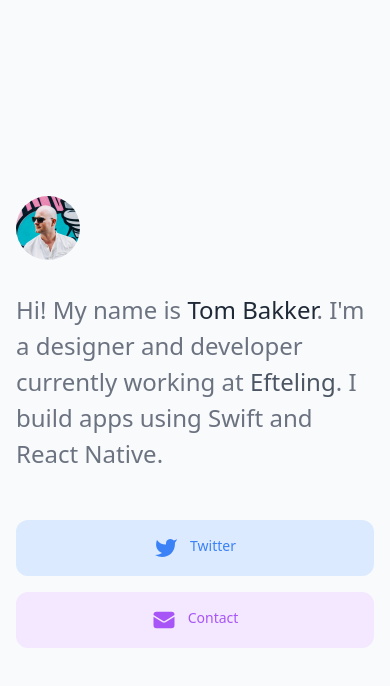
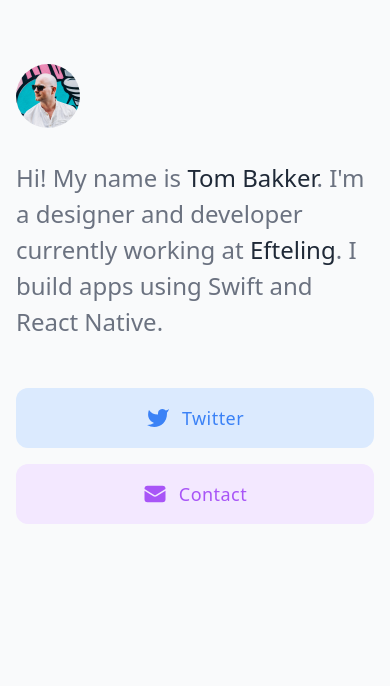
Before and after one commit to BakkerTom/personal-site, a Next.js app: page / in a window 390 px wide. Shown: the top 686 px of the page. Built offline with nearby package versions, Linux system fonts and the light colour scheme.

Commit message:
fix: typography and layout fixes

```diff
--- a/src/pages/index.tsx
+++ b/src/pages/index.tsx
@@ -11,7 +11,7 @@ export default function HomePage() {
       <Seo />
       <main>
         <section>
-          <div className='flex min-h-screen flex-col items-center justify-center px-4'>
+          <div className='flex flex-col items-center justify-center py-16 px-4 sm:min-h-screen sm:py-0'>
             <div>
               <div className='mb-8'>
                 <Avatar className='h-16 w-16 rounded-full' />
@@ -23,7 +23,7 @@ export default function HomePage() {
                 </span>
                 . I'm a designer and developer currently working at{' '}
                 <Link
-                  className='text-gray-600 transition-colors hover:text-primary-p3 dark:text-gray-100'
+                  className='text-gray-800 transition-colors hover:text-primary-p3 dark:text-gray-100'
                   href='https://apps.apple.com/nl/app/efteling/id727498391'
                 >
                   Efteling
@@ -33,7 +33,7 @@ export default function HomePage() {
               <div className='mt-12 flex flex-col space-y-4 sm:flex-row sm:space-y-0 sm:space-x-4'>
                 <Link
                   href='https://twitter.com/BakkerTom'
-                  className='flex justify-center space-x-3 rounded-xl bg-blue-100 py-4 px-6 font-medium text-blue-500 hover:text-blue-400 dark:bg-blue-900 dark:text-blue-300 dark:hover:text-blue-200 sm:justify-start'
+                  className='flex items-center justify-center space-x-3 rounded-xl bg-blue-100 py-4 px-6 text-lg font-medium tracking-wide text-blue-500 hover:text-blue-400 dark:bg-blue-900 dark:text-blue-300 dark:hover:text-blue-200 sm:justify-start sm:text-base'
                 >
                   <svg
                     xmlns='http://www.w3.org/2000/svg'
@@ -41,8 +41,6 @@ export default function HomePage() {
                     height='24'
                     viewBox='0 0 24 24'
                     fill='currentColor'
-                    strokeLinecap='round'
-                    strokeLinejoin='round'
                     className='feather feather-twitter'
                   >
                     <path d='M23 3a10.9 10.9 0 0 1-3.14 1.53 4.48 4.48 0 0 0-7.86 3v1A10.66 10.66 0 0 1 3 4s-4 9 5 13a11.64 11.64 0 0 1-7 2c9 5 20 0 20-11.5a4.5 4.5 0 0 0-.08-.83A7.72 7.72 0 0 0 23 3z'></path>
@@ -51,7 +49,7 @@ export default function HomePage() {
                 </Link>
                 <Link
                   href='mailto:tom.bakker92@gmail.com'
-                  className='flex justify-center space-x-3 rounded-xl bg-purple-100 py-4 px-6 font-medium text-purple-500 hover:text-purple-400 dark:bg-purple-900 dark:text-purple-300 dark:hover:text-purple-200 sm:justify-start'
+                  className='flex items-center justify-center space-x-3 rounded-xl bg-purple-100 py-4 px-6 text-lg font-medium tracking-wide text-purple-500 hover:text-purple-400 dark:bg-purple-900 dark:text-purple-300 dark:hover:text-purple-200 sm:justify-start sm:text-base'
                 >
                   <svg
                     xmlns='http://www.w3.org/2000/svg'
```
